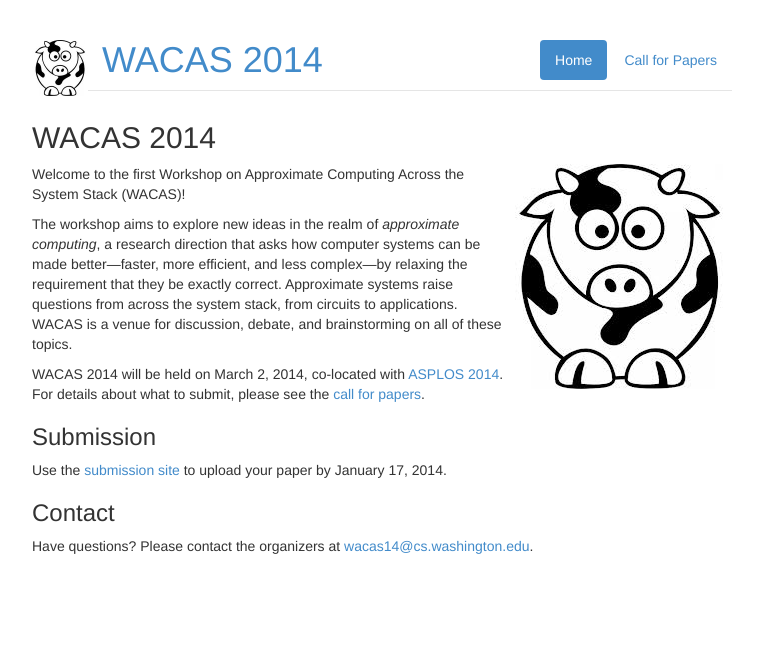
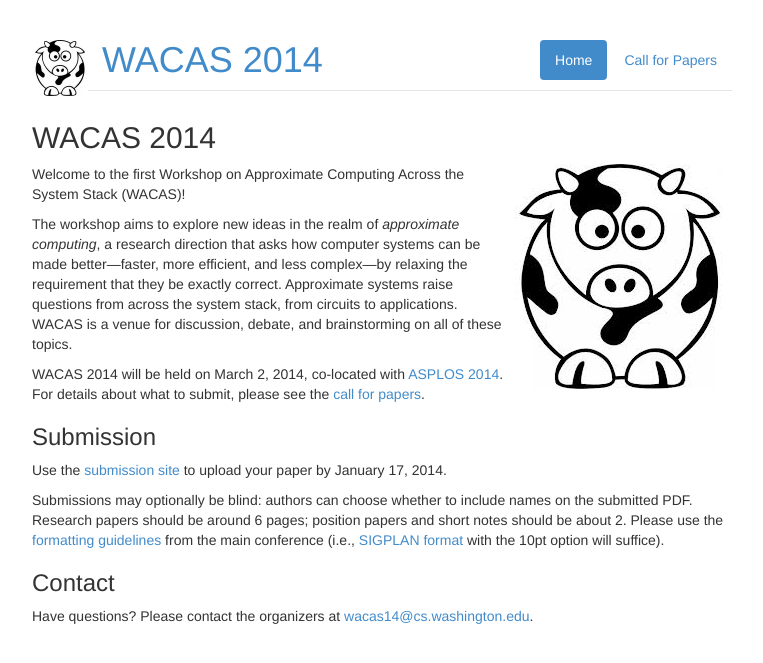
Before and after one commit to uwsampa/sampa-public, a Jekyll site: the page built from wacas14/index.md, in a window 1280 px wide. Shown: the top 663 px of the page, without its empty margins (258-1021 px from the left). Built offline with Jekyll 4.4.1, drawn with Linux system fonts in a browser that asks for light colours; Markdown is read by kramdown in place of the engine named in the settings.

Commit message:
WACAS is optionally double-blind

```diff
--- a/wacas14/index.md
+++ b/wacas14/index.md
@@ -28,6 +28,13 @@ papers][cfp].
 
 Use the [submission site][subs] to upload your paper by January 17, 2014.
 
+Submissions may optionally be blind: authors can choose whether to include names on the submitted PDF.
+Research papers should be around 6 pages; position papers and short notes should be about 2.
+Please use the [formatting guidelines][formatting] from the main conference
+(i.e., [SIGPLAN format][sigplan] with the 10pt option will suffice).
+
+[sigplan]: http://www.sigplan.org/authorinformation.htm
+[formatting]: http://www.cs.utah.edu/asplos14/submission.html
 [subs]: http://sampa.cs.washington.edu/wacas14crp/
 
 
```
Also changed, not shown: wacas14/cfp.md (+1 -0 lines).
